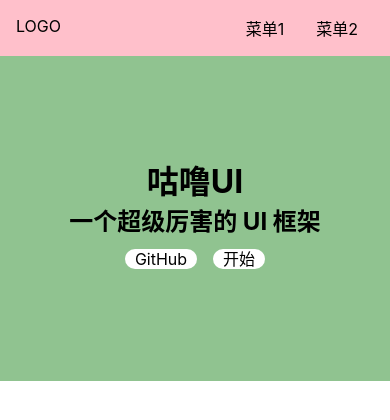
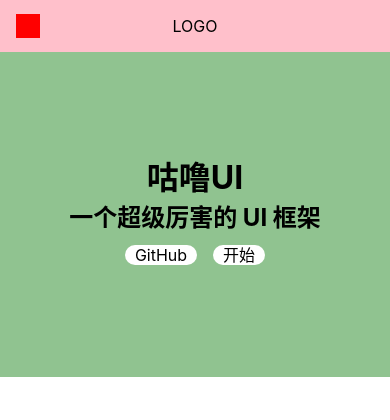
Before and after one commit to lihuhui-first/Skil-ui, a Vue app: page /doc in a window 390 px wide. Shown: the top 420 px of the page. Built offline with nearby package versions, Linux system fonts and the light colour scheme.

Commit message:
实现Topnav是响应式的，添加toggleAside

```diff
--- a/src/components/Topnav.vue
+++ b/src/components/Topnav.vue
@@ -1,10 +1,11 @@
 <template>
     <div class="topnav">
-          <div class="logo" @click="toggleMenu">LOGO</div>
+          <div class="logo">LOGO</div>
           <ul class="menu">
             <li>菜单1</li>
             <li>菜单2</li>
           </ul>
+         <span class="toggleAside" @click="toggleMenu"></span>
     </div>
 </template>
 <script lang="ts">
@@ -29,7 +30,7 @@
    z-index: 10;
    > .logo{
       max-width: 6em;
-      margin-right: auto;
+      margin-right: auto;//左对齐
    }
    > .menu{
       display: flex;
@@ -39,5 +40,20 @@
       margin: 0 1em;
      }
     }
+    > .toggleAside {
+      width: 24px;
+      height: 24px;
+      background: red;
+      position: absolute;
+      left: 16px;
+      top: 50%;
+      transform: translateY(-50%);
+      display: none;
+    }
+    @media (max-width:500px) {
+      > .menu{display: none;}
+      > .logo{margin: 0 auto;} //居中
+      > .toggleAside{display: inline-block;}
+    }
    }
 </style>
```
